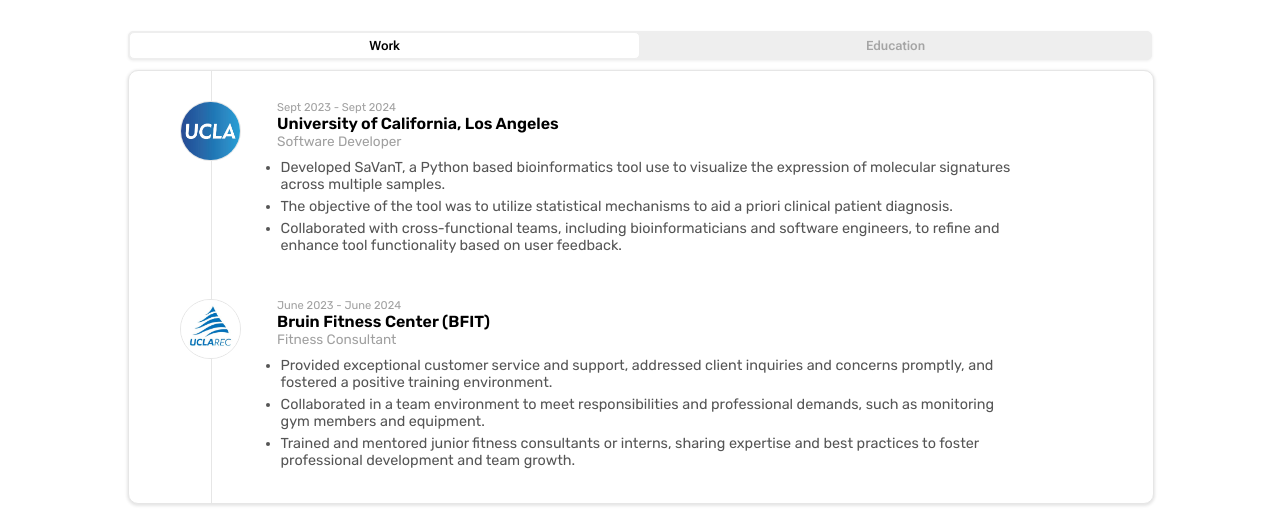
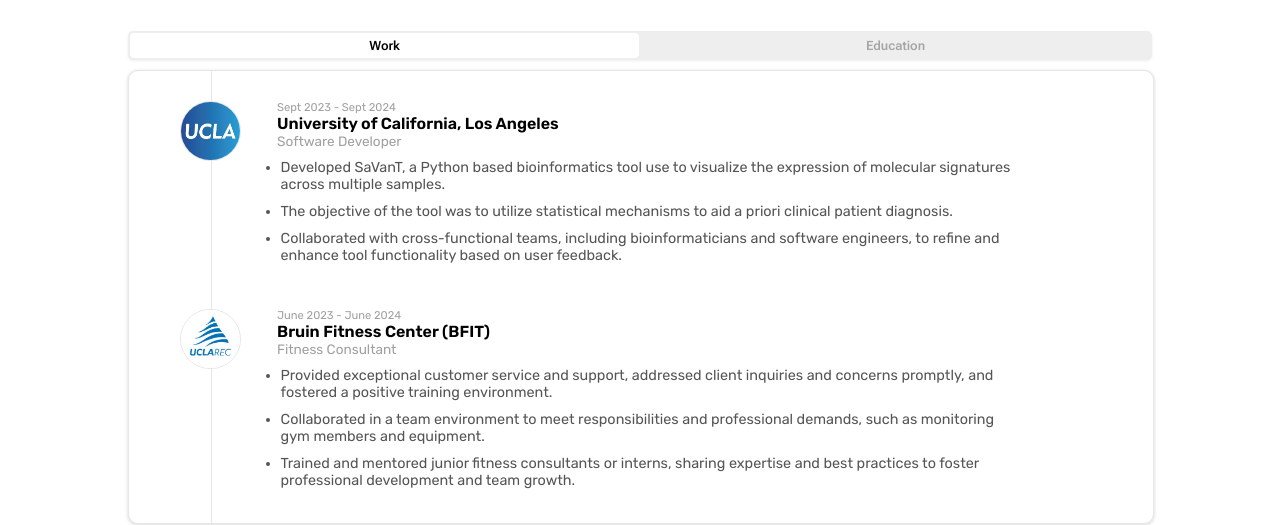
Before and after one commit to vishilp/portfolio, a React (Vite) app in the folder my-website/: page / in a window 1280 px wide. Shown: the part 308-833 px from the top of the page. Built offline with nearby package versions, Linux system fonts and the light colour scheme.

Commit message:
work tablist dark mode done

```diff
--- a/my-website/src/components/Work_Tablist/styles.module.css
+++ b/my-website/src/components/Work_Tablist/styles.module.css
@@ -2,10 +2,10 @@
 
 .container{
     width: 100%;
-    background-color: rgb(255, 255, 255);
+    background-color: var(--background-color);
     border-radius: 10px;
-    border: 1px solid rgb(230, 230, 230);
-    box-shadow: 0 1px 3px 1px  rgb(230, 230, 230);
+    border: 1px solid var(--bordercolor);
+    box-shadow: var(--containershadow);
     position: relative;
 }
 
@@ -16,7 +16,7 @@
     bottom: 0;
     left: 8%;
     width: 1px;
-    background-color: rgb(230, 230, 230);
+    background-color: var(--bordercolor);
     z-index: 0;
   }
 
@@ -32,7 +32,7 @@
     width: 6%;
     height: 6%;
     border-radius: 50%;
-    border: 1px solid rgb(230, 230, 230);
+    border: 1px solid var(--bordercolor);
     z-index: 1;
 }
 
@@ -61,6 +61,7 @@
     margin: 0;
     line-height: 1.2;
     margin-left: 4%;
+    color: var(--color);
 }
 
 .role{
@@ -79,7 +80,7 @@
     width: 80%;
 }
 
-li{
-    margin-top: 5px;
-    color: #555555
+ul li{
+    color: var(--tablistbullets);
+    margin-top: 10px;
 }
--- a/my-website/src/index.css
+++ b/my-website/src/index.css
@@ -9,6 +9,7 @@
   --hovercolor: color:rgb(54, 54, 54);
   --navbarcolor: rgba(255, 255, 255, 0.8);
   --tablistcolor: rgb(238, 238, 238);
+  --tablistbullets: #555555;
 
   font-synthesis: none;
   text-rendering: optimizeLegibility;
@@ -28,6 +29,7 @@ html[data-theme='dark'] {
   --hovercolor: white;/*for social icons and text*/
   --navbarcolor: rgba(3, 7, 18, 0.8);
   --tablistcolor: #1f242b;
+  --tablistbullets: #cecece;
 }
 
 
```
